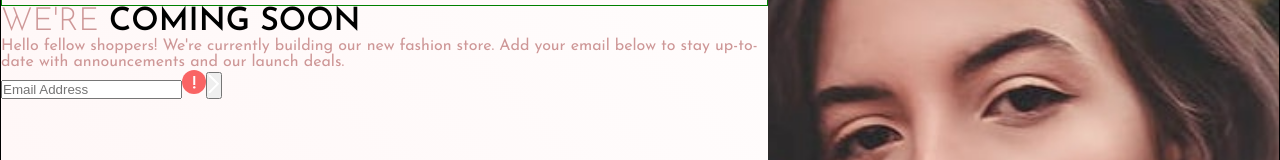
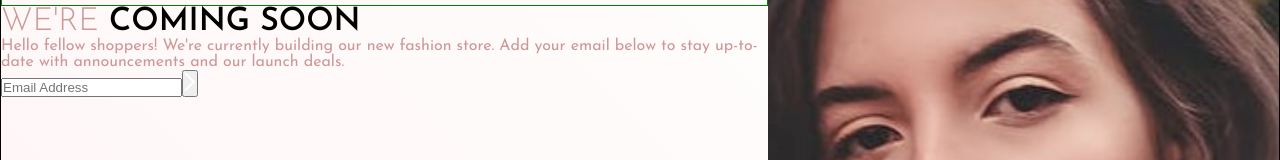
Before and after one commit to Nhoj-Plummer/base-apparel-challenge, a React (Create React App) app: page / in a window 1280 px wide. Shown: the part 139-299 px from the top of the page. Built offline with nearby package versions, Linux system fonts and the light colour scheme.

Commit message:
Conditional Effects added

```diff
--- a/src/components/HeroData/herodata.jsx
+++ b/src/components/HeroData/herodata.jsx
@@ -7,22 +7,29 @@ import Error from "../../assets/icon-error.svg"
 
 const Herodata = () => {
   const [email, setEmail] = useState("")
-  // const [error, setError] = useState("")
+  const [error, setError] = useState(null)
 
   function validateEmail(email) {
     return /\S+@\S+\.\S+/.test(email)
   }
 
   const handleChange = e => {
+    /*Conditnional Formations */
+
+    // Not Filled COmpletely or no correctly made
     if (!validateEmail(e.target.value)) {
-
-      console.log("Email is Not Correct")
-    } else {
-      console.log("Email is Correct")
+      setError(true)
+    }
+    // Empty Field
+    if (e.target.value === "") {
+      setError(false)
     }
 
+    // Filled Field
+    if (validateEmail(e.target.value)) {
+      setError(false)
+    }
     setEmail(e.target.value)
-    // console.log(email)
   }
 
   return (
@@ -38,12 +45,12 @@ const Herodata = () => {
         <form>
           <div className="hero-data-text-form">
             <input type="email" value={email} name="email" placeholder="Email Address" onChange={handleChange} required />
-            <img src={Error} alt="error" className="hero-data-text-form_error-logo" />
+            {error ? <img src={Error} alt="error" className="hero-data-text-form_error-logo" /> : <img alt="" />}
             <button type="submit">
               <img src={SubButton} alt="button" />
             </button>
           </div>
-          {/* {email ? <p className="hero-data-text-form_error">Please provide a valid email</p> : <p></p>} */}
+          {error ? <p className="hero-data-text-form_error">Please provide a valid email</p> : <p></p>}
         </form>
       </div>
       <div className="hero-data_image-container"></div>
```
